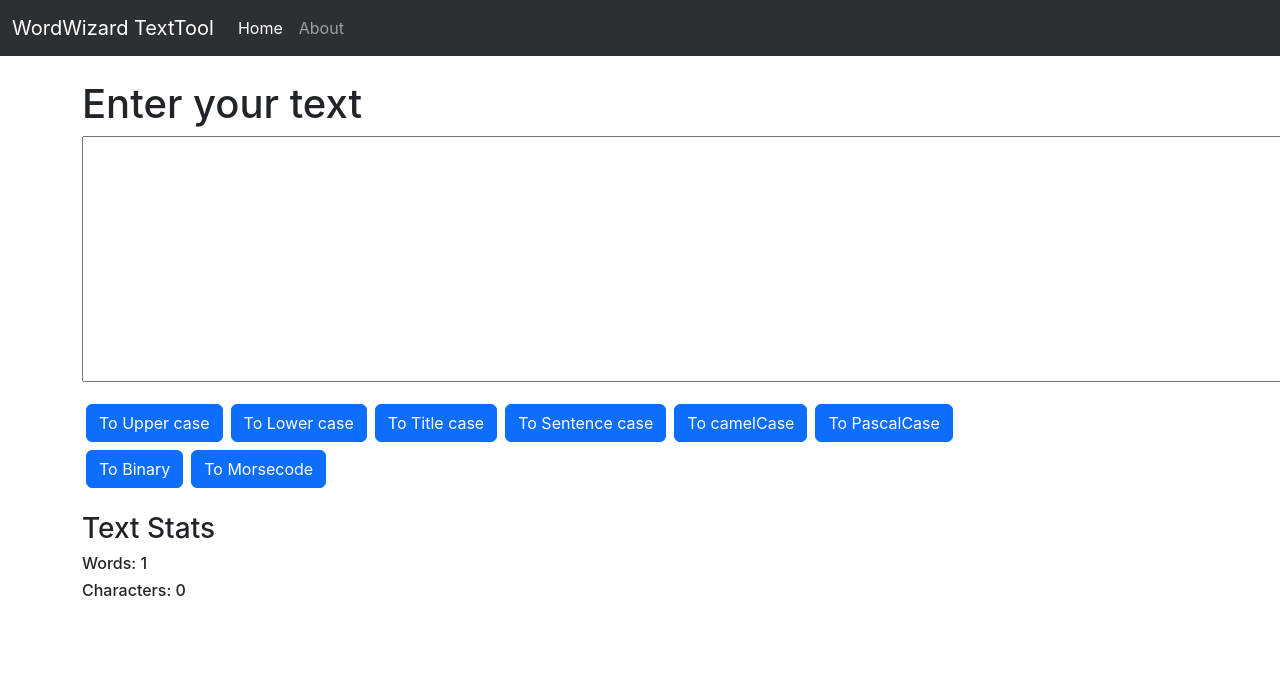
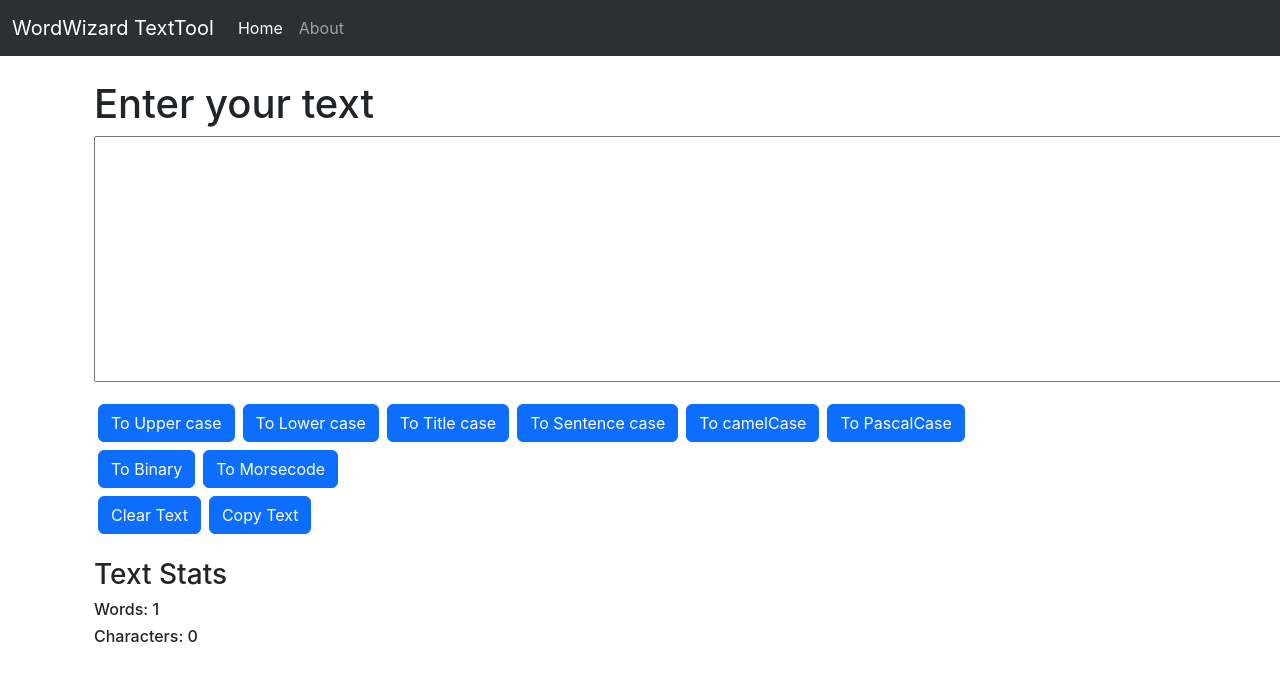
Before and after one commit to Muazzamkhan03/WordWizard-TextTool, a React (Create React App) app: page / in a window 1280 px wide. Shown: the top 680 px of the page. Built offline with nearby package versions, Linux system fonts and the light colour scheme.

Commit message:
feat: Added form component

```diff
--- a/src/App.jsx
+++ b/src/App.jsx
@@ -1,38 +1,17 @@
 import React, {useState} from 'react';
 import Nav from './Components/Nav';
+import Form from './Components/Form';
 import './App.css';
 
 function App() {
 
-  const [text, setText] = useState('');
+  const [mode, setMode] = useState('light');
 
   return (
     <>
     <Nav />
-
-    <div className="container my-4">
-      <h1>Enter your text</h1>
-      <form>
-  <div className="mb-3">
-    <textarea name="text" id="text" cols="140" rows="10" value={text} onChange={(e)=>setText(e.target.value)}></textarea>
-</div>
-</form>
-<button type="button" className="btn btn-primary mx-1" onClick={/*TODO: Implement the handlers */ ()=>console.log('c')}>To Upper case</button>
-<button type="button" className="btn btn-primary mx-1" onClick={/*TODO: Implement the handlers */ ()=>console.log('c')}>To Lower case</button>
-<button type="button" className="btn btn-primary mx-1" onClick={/*TODO: Implement the handlers */ ()=>console.log('c')}>To Title case</button>
-<button type="button" className="btn btn-primary mx-1" onClick={/*TODO: Implement the handlers */ ()=>console.log('c')}>To Sentence case</button>
-<button type="button" className="btn btn-primary mx-1" onClick={/*TODO: Implement the handlers */ ()=>console.log('c')}>To camelCase</button>
-<button type="button" className="btn btn-primary mx-1" onClick={/*TODO: Implement the handlers */ ()=>console.log('c')}>To PascalCase</button>
-
-<div className='my-2'>
-<button type="button" className="btn btn-primary mx-1" onClick={/*TODO: Implement the handlers */ ()=>console.log('c')}>To Binary</button>
-<button type="button" className="btn btn-primary mx-1" onClick={/*TODO: Implement the handlers */ ()=>console.log('c')}>To Morsecode</button>
-</div>
-    </div>
     <div className="container">
-      <h3>Text Stats</h3>
-      <h6>Words: {text.split(' ').length}</h6>
-      <h6>Characters: {text.length}</h6>
+    <Form />
     </div>
     </>
   );
--- /dev/null
+++ b/src/Components/Form.jsx
@@ -0,0 +1,41 @@
+import React, { useState } from 'react';
+
+
+export default function Form() {
+
+    const [text, setText] = useState('');
+
+    return (
+        <>
+            <div className="container my-4">
+                <h1>Enter your text</h1>
+                <form>
+                    <div className="mb-3">
+                        <textarea name="text" id="text" cols="140" rows="10" value={text} onChange={(e) => setText(e.target.value)}></textarea>
+                    </div>
+                </form>
+                <button type="button" className="btn btn-primary mx-1" onClick={/*TODO: Implement the handlers */ () => console.log('c')}>To Upper case</button>
+                <button type="button" className="btn btn-primary mx-1" onClick={/*TODO: Implement the handlers */ () => console.log('c')}>To Lower case</button>
+                <button type="button" className="btn btn-primary mx-1" onClick={/*TODO: Implement the handlers */ () => console.log('c')}>To Title case</button>
+                <button type="button" className="btn btn-primary mx-1" onClick={/*TODO: Implement the handlers */ () => console.log('c')}>To Sentence case</button>
+                <button type="button" className="btn btn-primary mx-1" onClick={/*TODO: Implement the handlers */ () => console.log('c')}>To camelCase</button>
+                <button type="button" className="btn btn-primary mx-1" onClick={/*TODO: Implement the handlers */ () => console.log('c')}>To PascalCase</button>
+
+                <div className='my-2'>
+                    <button type="button" className="btn btn-primary mx-1" onClick={/*TODO: Implement the handlers */ () => console.log('c')}>To Binary</button>
+                    <button type="button" className="btn btn-primary mx-1" onClick={/*TODO: Implement the handlers */ () => console.log('c')}>To Morsecode</button>
+                </div>
+
+                <div className='my-2'>
+                    <button type="button" className="btn btn-primary mx-1" onClick={/*TODO: Implement the handlers */ () => console.log('c')}>Clear Text</button>
+                    <button type="button" className="btn btn-primary mx-1" onClick={/*TODO: Implement the handlers */ () => console.log('c')}>Copy Text</button>
+                </div>
+            </div>
+            <div className="container">
+                <h3>Text Stats</h3>
+                <h6>Words: {text.split(' ').length}</h6>
+                <h6>Characters: {text.length}</h6>
+            </div>
+        </>
+    )
+}
```
